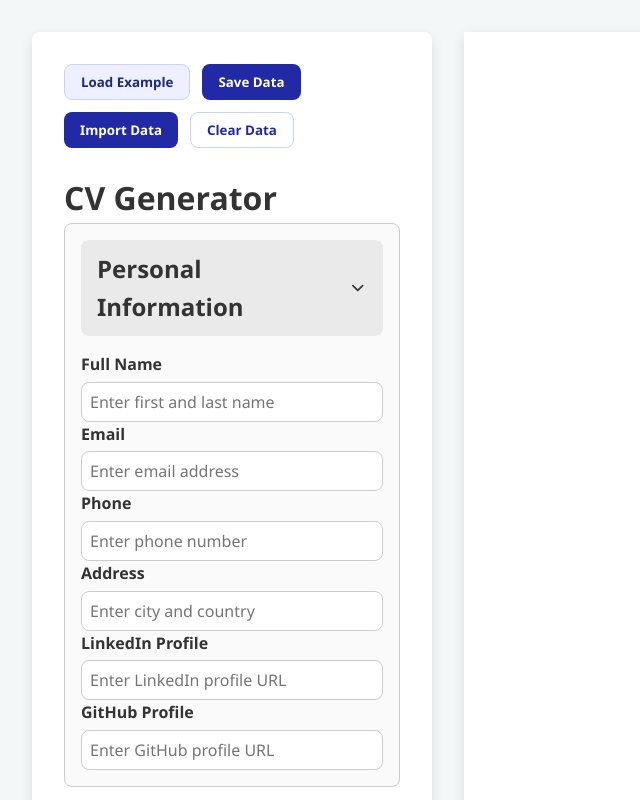
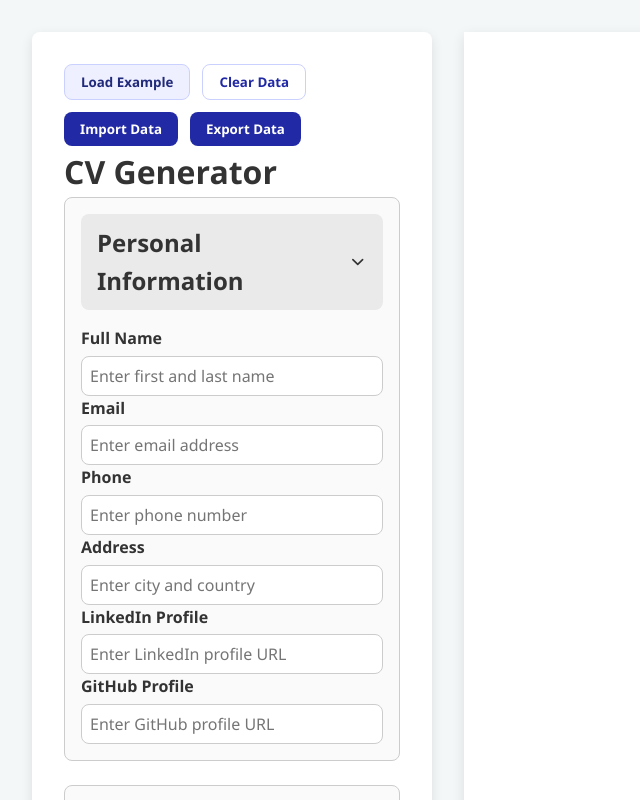
Before and after one commit to dlastic/cv-application, a React (Vite) app: page / in a window 1280 px wide. Shown: the top 800 px of the page, without its empty margins (0-640 px from the left). Built offline with nearby package versions, Linux system fonts and the light colour scheme.

Commit message:
Improve toolbar layout

```diff
--- a/src/App.css
+++ b/src/App.css
@@ -185,9 +185,16 @@
 
 .toolbar {
   display: flex;
+  justify-content: space-between;
+  align-items: center;
   gap: var(--space-sm);
   flex-wrap: wrap;
-  margin-bottom: var(--space-lg);
+}
+
+.toolbar-group {
+  display: flex;
+  gap: var(--space-sm);
+  flex-wrap: wrap;
 }
 
 .list-actions {
--- a/src/App.jsx
+++ b/src/App.jsx
@@ -151,18 +151,23 @@
       />
       <div className="edit-section">
         <div className="toolbar">
+          <div className="toolbar-group">
             <button className="btn btn-secondary" onClick={loadExample}>
               Load Example
-          </button>
-          <button className="btn btn-primary" onClick={saveData}>
-            Save Data
-          </button>
-          <button className="btn btn-primary" onClick={importData}>
-            Import Data
             </button>
             <button className="btn btn-outline" onClick={clearData}>
               Clear Data
             </button>
+          </div>
+
+          <div className="toolbar-group">
+            <button className="btn btn-primary" onClick={importData}>
+              Import Data
+            </button>
+            <button className="btn btn-primary" onClick={saveData}>
+              Export Data
+            </button>
+          </div>
         </div>
         <h1>CV Generator</h1>
 
```
Lines whose indentation alone changed are shown as unchanged.
